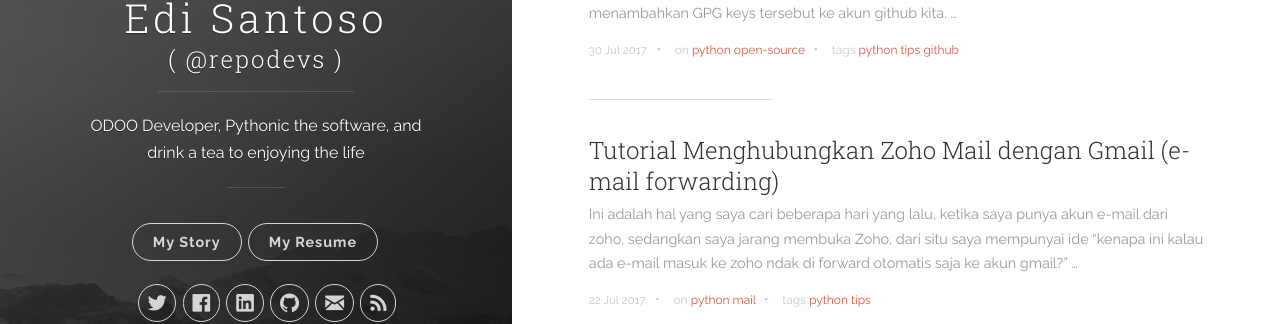
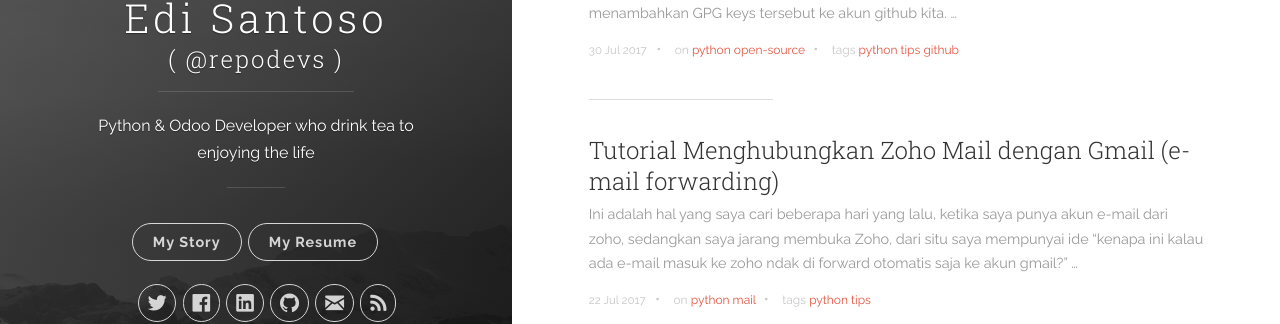
Before and after one commit to repodevs/repodevs.github.io, a Jekyll site: the page built from index.html, in a window 1280 px wide. Shown: the part 352-676 px from the top of the page. Built offline with Jekyll 4.4.1, drawn with Linux system fonts in a browser that asks for light colours; the list of posts is cut into pages by our own code; part of the change alters nothing that is shown.

```diff
--- a/_config.yml
+++ b/_config.yml
@@ -1,6 +1,6 @@
 # Site settings
 title: Edi Santoso
-description: 'ODOO Developer, Pythonic the software, and drink a tea to enjoying the life'
+description: 'Python & Odoo Developer who drink tea to enjoying the life'
 url: 'https://me.repodevs.com'
 enforce_ssl: 'me.repodevs.com'
 baseurl: ''
--- a/_includes/head.html
+++ b/_includes/head.html
@@ -11,15 +11,12 @@
   <meta name="apple-mobile-web-app-capable" content="yes">
   <meta name="apple-mobile-web-app-status-bar-style" content="black-translucent">
   <meta name="viewport" content="width=device-width, initial-scale=1, maximum-scale=1">
-
   <meta name="twitter:card" content="summary">
-  <meta name="twitter:title" content="{{ site.title }}">
+  <meta name="twitter:title" content="{% if page.title %}{{ page.title }} | {{ site.title }}{% else %}{{ site.title }}{% endif %}">
   <meta name="twitter:description" content="{{ site.description }}">
-
   <meta property="og:type" content="article">
-  <meta property="og:title" content="{{ site.title }}">
+  <meta property="og:title" content="{% if page.title %}{{ page.title }} | {{ site.title }}{% else %}{{ site.title }}{% endif %}">
   <meta property="og:description" content="{{ site.description }}">
-
   <link rel="apple-touch-icon" sizes="57x57" href="{{ "/images/favicons/apple-touch-icon-57x57.png" }}">
   <link rel="apple-touch-icon" sizes="60x60" href="{{ "/images/favicons/apple-touch-icon-60x60.png" }}">
   <link rel="apple-touch-icon" sizes="72x72" href="{{ "/images/favicons/apple-touch-icon-72x72.png" }}">
```
